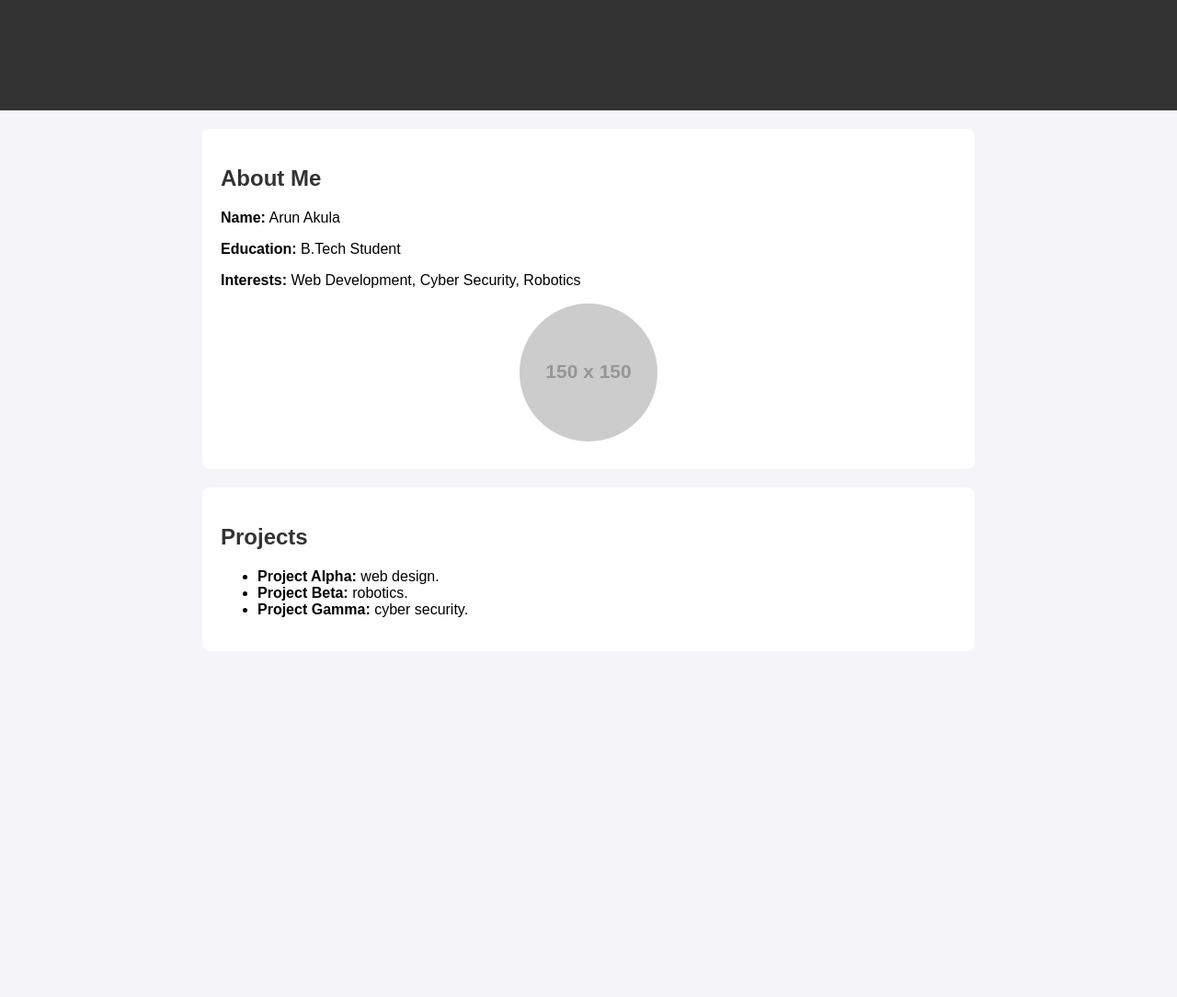
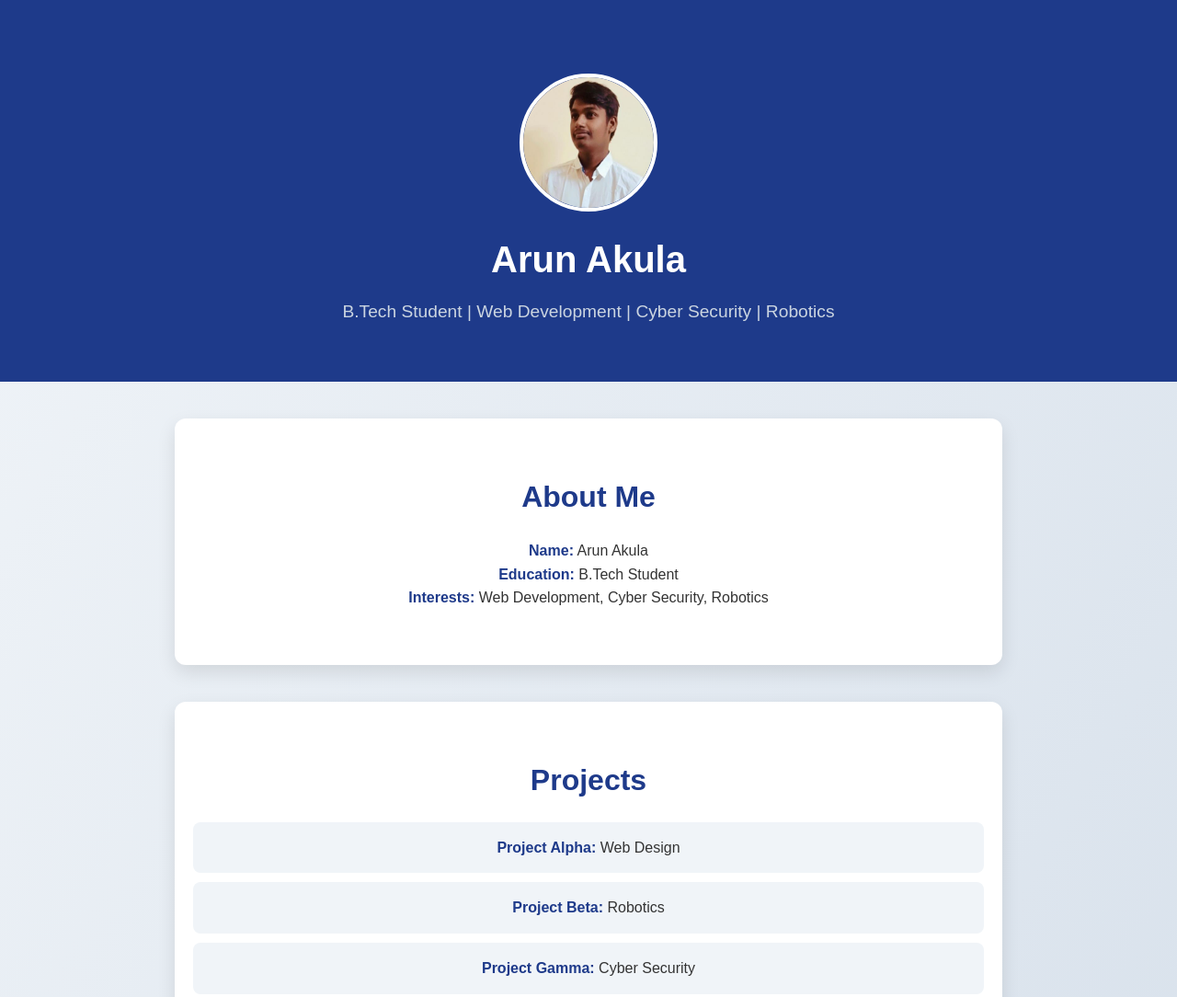
Before and after one commit to Arun2064/myportfolio, a plain HTML site: page index.html in a window 1280 px wide. Shown: the top 1084 px of the page at 92% size. Before the commit the page ends 800 px from the top, so only its background shows below. Drawn offline with Linux system fonts and the light colour scheme; placeholder pictures from the web are drawn by us.

Commit message:
Replaced old code with new styled portfolio design

```diff
--- a/index.html
+++ b/index.html
@@ -2,35 +2,130 @@
 <html lang="en">
 <head>
   <meta charset="UTF-8">
-  <title>My Portfolio</title>
+  <meta name="viewport" content="width=device-width, initial-scale=1.0">
+  <title>Arun Akula | Portfolio</title>
   <style>
-    body { font-family: Arial, sans-serif; margin: 0; padding: 0; background: #f4f4f9; }
-    header { background: #333; color: #fff; text-align: center; padding: 20px; }
-    section { padding: 20px; max-width: 800px; margin: auto; background: #fff; margin-top: 20px; border-radius: 8px; }
-    h1, h2 { color: #333; }
-    img { max-width: 150px; border-radius: 50%; display: block; margin: 10px auto; }
+    /* ===== Reset ===== */
+    * {
+      margin: 0;
+      padding: 0;
+      box-sizing: border-box;
+      font-family: 'Arial', sans-serif;
+    }
+
+    body {
+      background: linear-gradient(120deg, #f0f4f8, #d9e2ec);
+      color: #333;
+      line-height: 1.6;
+    }
+
+    /* Header */
+    header {
+      background-color: #1e3a8a;
+      color: white;
+      text-align: center;
+      padding: 60px 20px;
+    }
+
+    header h1 {
+      font-size: 2.5rem;
+      margin-bottom: 10px;
+    }
+
+    header p {
+      font-size: 1.2rem;
+      color: #cbd5e1;
+    }
+
+    .profile-pic {
+      width: 150px;
+      height: 150px;
+      border-radius: 50%;
+      border: 4px solid #fff;
+      margin: 20px auto;
+      display: block;
+    }
+
+    /* Sections */
+    section {
+      padding: 60px 20px;
+      max-width: 900px;
+      margin: 40px auto;
+      background: #fff;
+      border-radius: 12px;
+      box-shadow: 0 8px 20px rgba(0,0,0,0.1);
+      text-align: center;
+    }
+
+    section h2 {
+      font-size: 2rem;
+      margin-bottom: 20px;
+      color: #1e3a8a;
+    }
+
+    ul {
+      list-style: none;
+      padding: 0;
+    }
+
+    li {
+      background: #f0f4f8;
+      margin: 10px 0;
+      padding: 15px;
+      border-radius: 8px;
+      transition: transform 0.3s ease, box-shadow 0.3s ease;
+    }
+
+    li:hover {
+      transform: translateY(-5px);
+      box-shadow: 0 6px 15px rgba(0,0,0,0.1);
+    }
+
+    strong {
+      color: #1e3a8a;
+    }
+
+    /* Footer */
+    footer {
+      background-color: #1e3a8a;
+      color: white;
+      text-align: center;
+      padding: 20px;
+      margin-top: 40px;
+    }
+
+    @media (max-width: 600px) {
+      section {
+        padding: 40px 15px;
+      }
+    }
   </style>
 </head>
 <body>
   <header>
-    <h1>Welcome to My Portfolio</h1>
+    <img src="arun.jpg" alt="Arun Akula" class="profile-pic">
+    <h1>Arun Akula</h1>
+    <p>B.Tech Student | Web Development | Cyber Security | Robotics</p>
   </header>
 
-  <section>
+  <section id="about">
     <h2>About Me</h2>
     <p><strong>Name:</strong> Arun Akula</p>
     <p><strong>Education:</strong> B.Tech Student</p>
     <p><strong>Interests:</strong> Web Development, Cyber Security, Robotics</p>
-    <img src="https://via.placeholder.com/150" alt="My Photo">
   </section>
-  <section>
+
+  <section id="projects">
     <h2>Projects</h2>
     <ul>
-      <li><strong>Project Alpha:</strong> web design.</li>
-      <li><strong>Project Beta:</strong>  robotics.</li>
-      <li><strong>Project Gamma:</strong> cyber security.</li>
+      <li><strong>Project Alpha:</strong> Web Design</li>
+      <li><strong>Project Beta:</strong> Robotics</li>
+      <li><strong>Project Gamma:</strong> Cyber Security</li>
     </ul>
   </section>
 
+  <footer>
+    © 2025 Arun Akula. All rights reserved.
+  </footer>
 </body>
 </html>
```
Also changed, not shown: arun.jpg (added).
